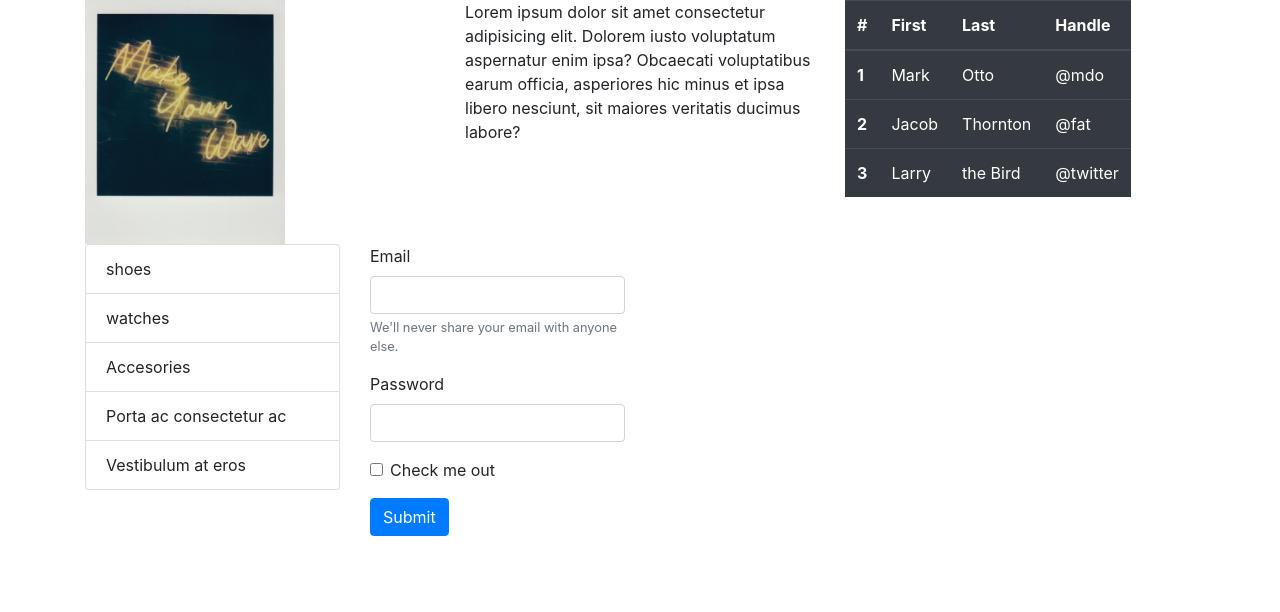
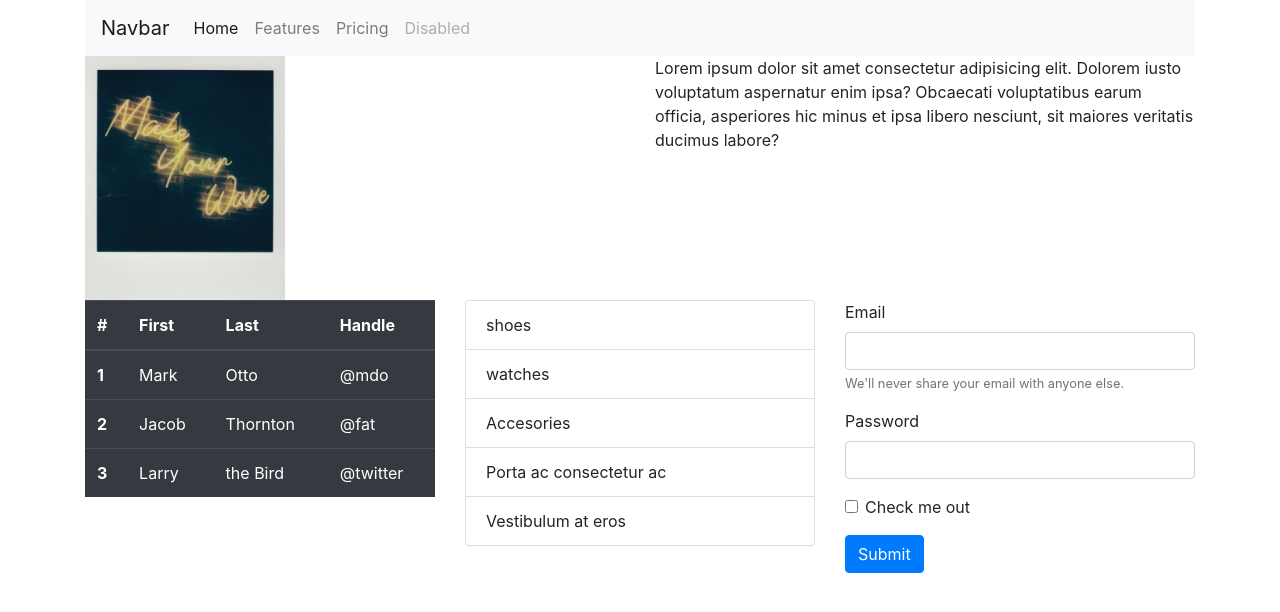
Before and after one commit to maryan19/Bootstrap-basic, a plain HTML site: page index.html in a window 1280 px wide. Drawn offline with Linux system fonts and the light colour scheme.

Commit message:
add navbar

```diff
--- a/index.html
+++ b/index.html
@@ -13,18 +13,36 @@
 <body>
     <div class="container">
         <div class="row">
-            <div class="col-md-4">
+
+                <div class="col-md-12">
+                <nav class="navbar navbar-expand-lg navbar-light bg-light">
+                    <a class="navbar-brand" href="#">Navbar</a>
+                    <button class="navbar-toggler" type="button" data-toggle="collapse" data-target="#navbarNavAltMarkup" aria-controls="navbarNavAltMarkup" aria-expanded="false" aria-label="Toggle navigation">
+                      <span class="navbar-toggler-icon"></span>
+                    </button>
+                    <div class="collapse navbar-collapse" id="navbarNavAltMarkup">
+                      <div class="navbar-nav">
+                        <a class="nav-item nav-link active" href="#">Home <span class="sr-only">(current)</span></a>
+                        <a class="nav-item nav-link" href="#">Features</a>
+                        <a class="nav-item nav-link" href="#">Pricing</a>
+                        <a class="nav-item nav-link disabled" href="#" tabindex="-1" aria-disabled="true">Disabled</a>
+                      </div>
+                    </div>
+                  </nav>
+                  </div>
+
+            <div class="col-md-6">
                 <img src="images/happy.jpg" alt="happy" width="200px">
             </div>
 
-            <div class="col-md-4">
+            <div class="col-md-6">
                 <p>Lorem ipsum dolor sit amet consectetur adipisicing elit. Dolorem iusto voluptatum aspernatur enim
                     ipsa?
                     Obcaecati voluptatibus earum officia, asperiores hic minus et ipsa libero nesciunt, sit maiores
                     veritatis ducimus labore?</p>
             </div>
 
-            <div class="col-md-3">
+            <div class="col-md-4">
                 <table class="table table-dark">
                     <thead>
                         <tr>
@@ -58,7 +76,7 @@
 
             </div>
 
-            <div class="col-md-3">
+            <div class="col-md-4">
                 <ul class="list-group">
                     <li class="list-group-item">shoes</li>
                     <li class="list-group-item">watches</li>
@@ -69,7 +87,7 @@
 
             </div>
 
-            <div class="col-md-3">
+            <div class="col-md-4">
                 <form>
                     <div class="form-group">
                       <label for="exampleInputEmail1">Email</label>
```
